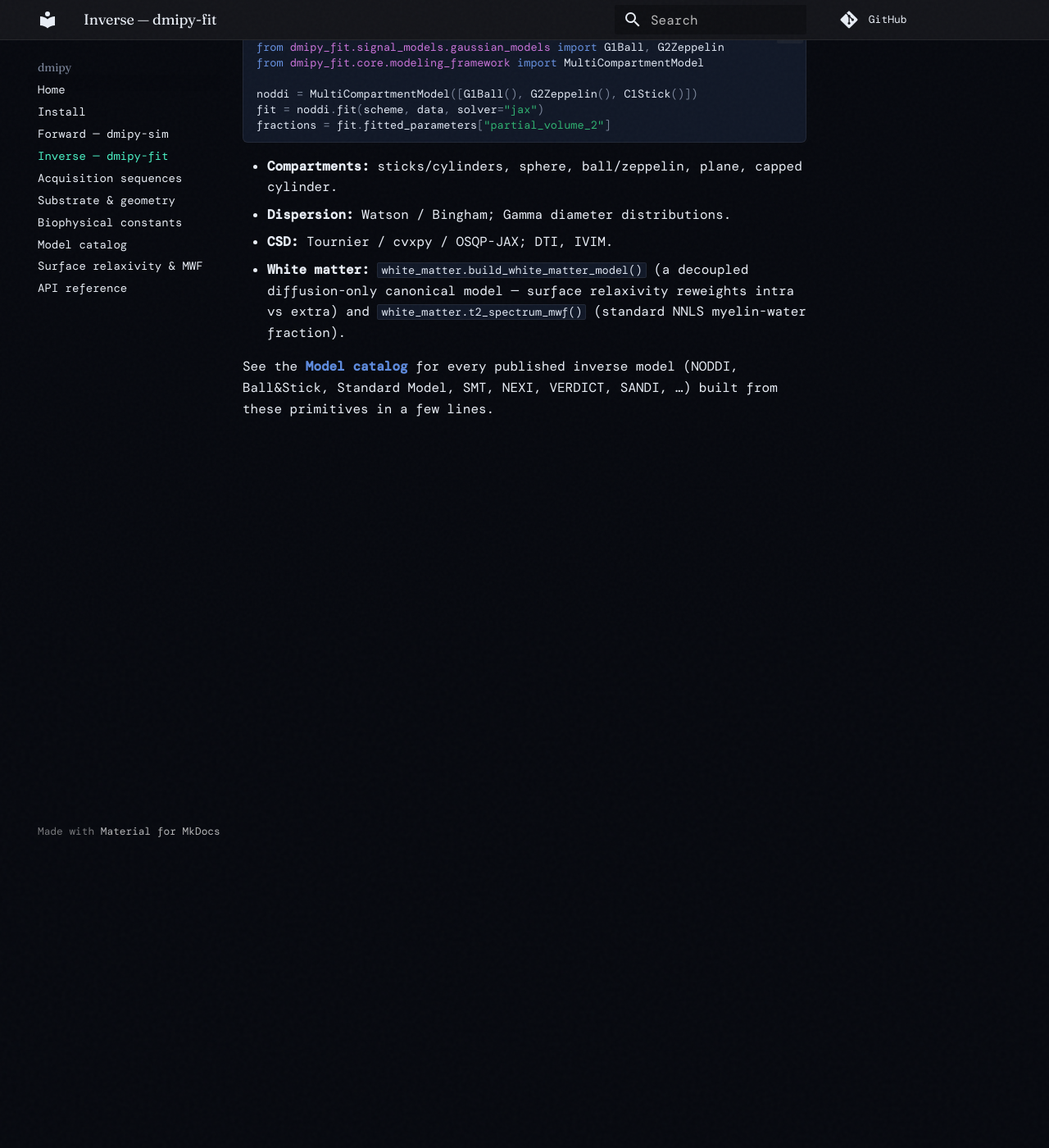
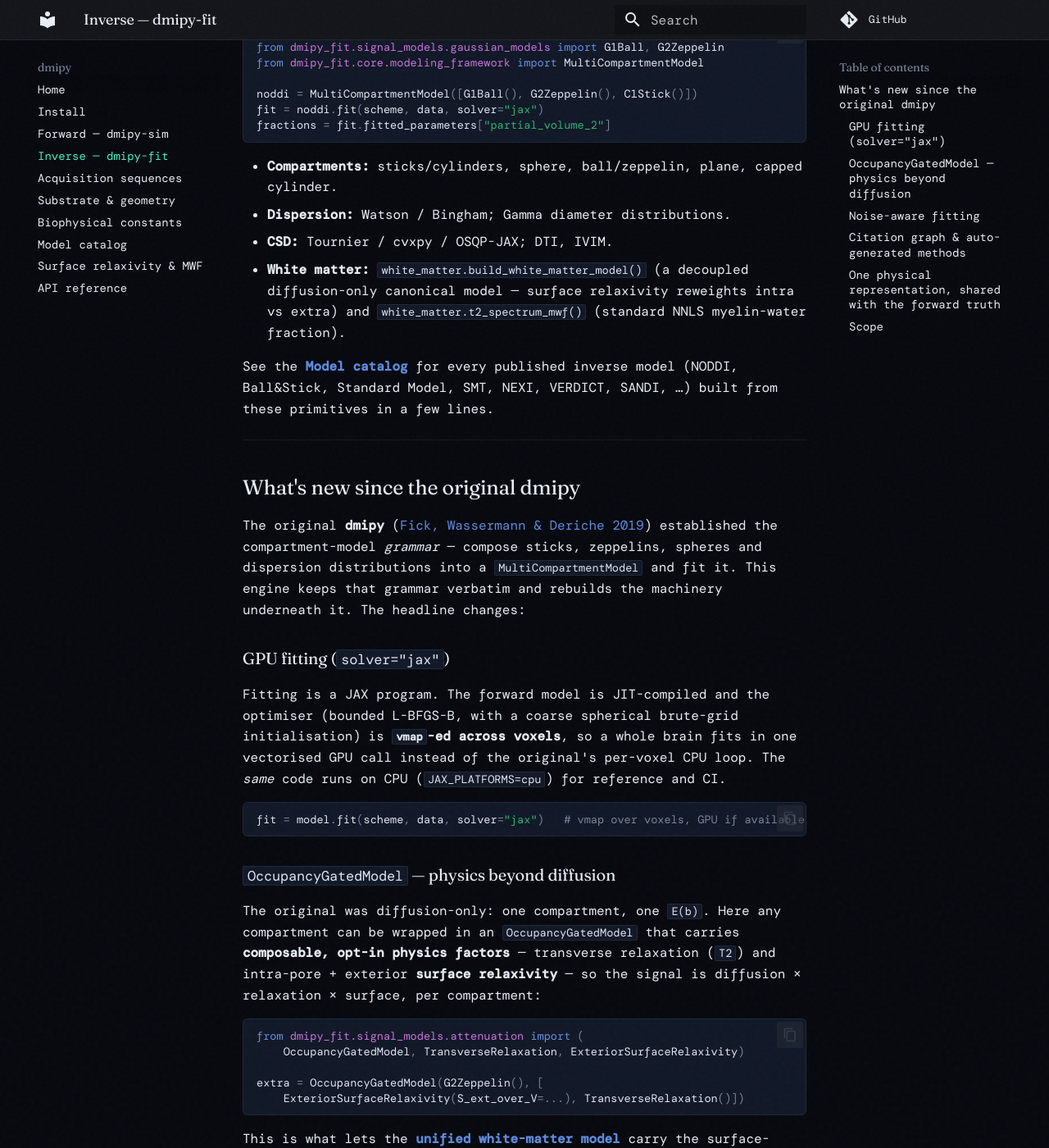
Before and after one commit to dmrai-lab/dmipy, an MkDocs documentation site: the page built from docs/fit.md, in a window 1280 px wide and 1400 px high, scrolled down 364 px. Shown: the whole window at 82% size. Built offline with MkDocs 1.6.1 and Material for MkDocs 9.7.7, drawn with Linux system fonts in a browser that asks for light colours; some web fonts are replaced; before the commit the page ends 944 px from its top, so only the background shows below that; some of the changed text lies outside the part shown.

Commit message:
docs: add "What's new since the original dmipy" changelog to the fit page
Longer-form section on the fit page covering the advances over the 2019 dmipy toolbox:
GPU vmap fitting (solver="jax"), OccupancyGatedModel composable physics factors (T2 +
surface relaxivity), noise-aware Rician fitting (eta floor + CSD bias correction), the
citation-graph -> auto Methods/BibTeX reproducibility feature, and the shared sim-owned
acquisition/substrate representation. All code snippets verified to run.

Co-Authored-By: Claude Opus 4.8 (1M context) <noreply@anthropic.com>

````diff
--- a/docs/fit.md
+++ b/docs/fit.md
@@ -25,3 +25,78 @@ fractions = fit.fitted_parameters["partial_volume_2"]
 
 See the **[Model catalog](catalog.md)** for every published inverse model (NODDI, Ball&Stick,
 Standard Model, SMT, NEXI, VERDICT, SANDI, …) built from these primitives in a few lines.
+
+---
+
+## What's new since the original dmipy
+
+The original **dmipy** ([Fick, Wassermann & Deriche 2019](https://doi.org/10.3389/fninf.2019.00064))
+established the compartment-model *grammar* — compose sticks, zeppelins, spheres and
+dispersion distributions into a `MultiCompartmentModel` and fit it. This engine keeps that
+grammar verbatim and rebuilds the machinery underneath it. The headline changes:
+
+### GPU fitting (`solver="jax"`)
+
+Fitting is a JAX program. The forward model is JIT-compiled and the optimiser
+(bounded L-BFGS-B, with a coarse spherical brute-grid initialisation) is **`vmap`-ed across
+voxels**, so a whole brain fits in one vectorised GPU call instead of the original's
+per-voxel CPU loop. The *same* code runs on CPU (`JAX_PLATFORMS=cpu`) for reference and CI.
+
+```python
+fit = model.fit(scheme, data, solver="jax")   # vmap over voxels, GPU if available
+```
+
+### `OccupancyGatedModel` — physics beyond diffusion
+
+The original was diffusion-only: one compartment, one `E(b)`. Here any compartment can be
+wrapped in an `OccupancyGatedModel` that carries **composable, opt-in physics factors** —
+transverse relaxation (`T2`) and intra-pore + exterior **surface relaxivity** — so the signal
+is diffusion × relaxation × surface, per compartment:
+
+```python
+from dmipy_fit.signal_models.attenuation import (
+    OccupancyGatedModel, TransverseRelaxation, ExteriorSurfaceRelaxivity)
+
+extra = OccupancyGatedModel(G2Zeppelin(), [
+    ExteriorSurfaceRelaxivity(S_ext_over_V=...), TransverseRelaxation()])
+```
+
+This is what lets the **[unified white-matter model](catalog.md)** carry the surface-relaxivity
+inter-compartment weighting (surface relaxivity reweights intra vs extra) that plain
+stick+zeppelin cannot represent.
+
+### Noise-aware fitting
+
+The signal magnitude is Rician, not Gaussian, at the SNR of real dMRI. The forward model can
+carry a **Rician noise floor** `η`, fitting against $\sqrt{S^2 + \eta^2}$ so parameters are not
+biased upward by the noise floor at high *b*; the CSD solvers accept a matching `eta=` bias
+correction ($\sqrt{\max(S^2-\eta^2,\,0)}$) before the QP solve.
+
+### Citation graph & auto-generated methods
+
+Every signal model and every physical constant carries its own `_citations`. Walk the graph of
+whatever you composed and get a ready-to-paste **Methods paragraph and BibTeX** — reproducibility
+falls out of the model object itself:
+
+```python
+from dmipy_fit.audit import walk_citation_graph, generate_methods_section, generate_bibtex
+
+graph = walk_citation_graph(model)
+print(generate_methods_section(graph))          # "...modeled using ... Zhang H et al. (2012) ..."
+open("refs.bib", "w").write(generate_bibtex(graph))
+```
+
+Physical constants come from one cited catalogue — see **[Biophysical constants](constants.md)**.
+
+### One physical representation, shared with the forward truth
+
+The acquisition and substrate objects are **sim-owned and shared**: the same `from_pgse(...)`
+scheme drives both the analytical fit here and the Monte-Carlo ground truth in dmipy-sim, and
+the same `Substrate` parametrises both. There was no forward-simulation counterpart in the
+original. See **[Acquisition sequences](sequences.md)** and **[Substrate & geometry](substrate.md)**.
+
+### Scope
+
+Public dmipy-fit is transverse-only (ideal instantaneous pulses): diffusion + T2 + surface
+relaxivity + permeable exchange. It does not model susceptibility, gradient-/stimulated-echo,
+or T1.
````
